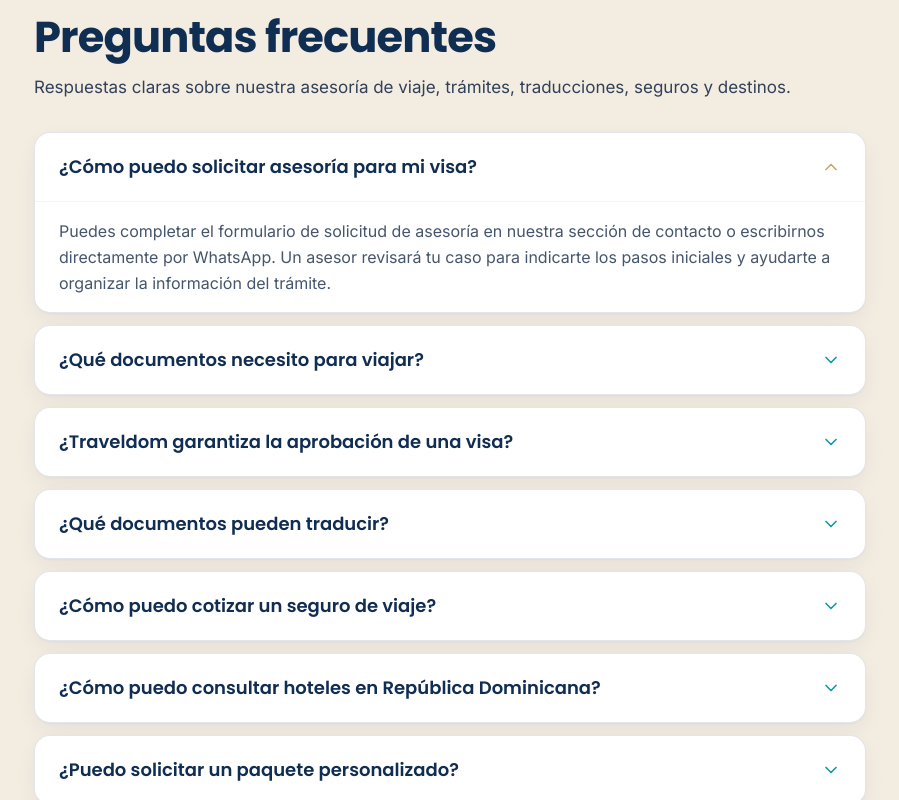
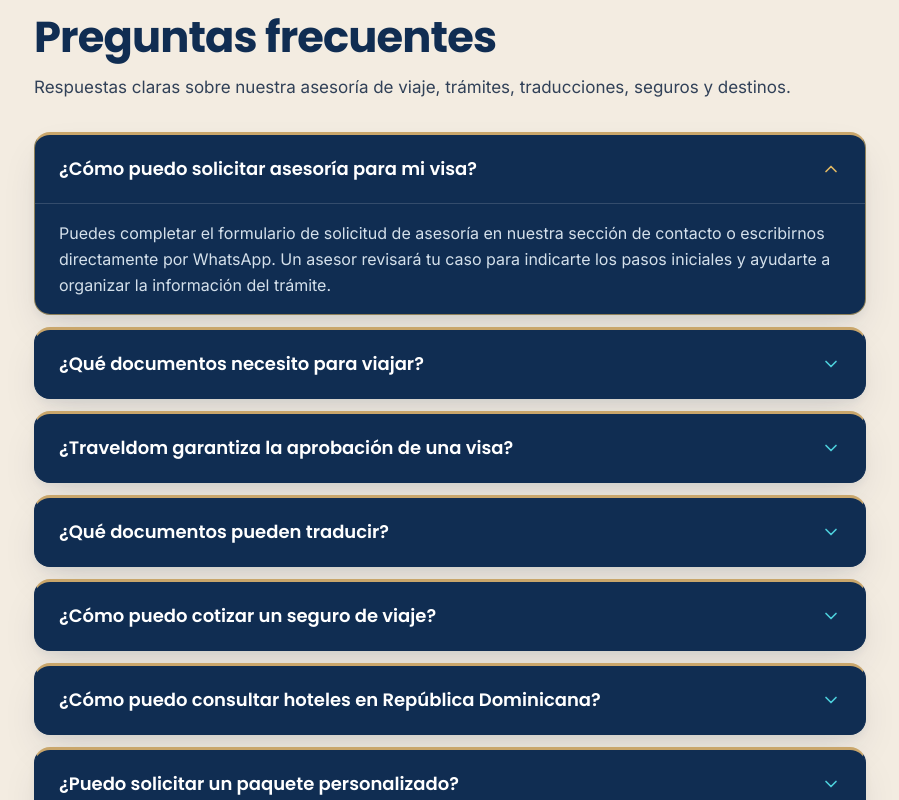
Before and after one commit to danielomartb-DK/Traveldom, a Next.js app: page / in a window 1280 px wide. Shown: the part 7880-8680 px from the top of the page, without its empty margins (190-1089 px from the left). Built offline with nearby package versions, Linux system fonts and the light colour scheme; no server answers.

Commit message:
style(faq): unify FAQ cards with navy and gold theme

```diff
--- a/src/components/FaqSection.tsx
+++ b/src/components/FaqSection.tsx
@@ -34,7 +34,11 @@ export function FaqSection() {
             return (
               <RevealOnScroll key={faq.id} delayMs={idx * 55}>
                 <div
-                  className="overflow-hidden rounded-[var(--radius-md)] border border-[#102D52]/12 bg-white shadow-[var(--shadow-card)] transition-colors hover:border-[#0E9AA7]/50"
+                  className={`overflow-hidden rounded-[var(--radius-md)] border border-t-[3px] border-t-[#C9A66B] bg-[#102D52] text-white shadow-[var(--shadow-elevated)] transition-colors ${
+                    isOpen
+                      ? "border-[#E3B963]/60"
+                      : "border-[#102D52] hover:border-[#0E9AA7]/60"
+                  }`}
                 >
                 <h3>
                   <button
@@ -43,14 +47,14 @@ export function FaqSection() {
                     aria-expanded={isOpen}
                     aria-controls={panelId}
                     onClick={() => toggleItem(faq.id)}
-                    className="flex w-full items-center justify-between gap-3 px-4 py-4 text-left transition-colors hover:bg-[#FAF7F2]/60 sm:gap-4 sm:px-6 sm:py-5"
+                    className="flex w-full items-center justify-between gap-3 px-4 py-4 text-left transition-colors hover:bg-white/[0.04] sm:gap-4 sm:px-6 sm:py-5"
                   >
-                    <span className="font-[family-name:var(--font-poppins)] text-[15px] font-semibold text-[#102D52] sm:text-lg">
+                    <span className="font-[family-name:var(--font-poppins)] text-[15px] font-semibold text-white sm:text-lg">
                       {faq.question}
                     </span>
                     <ChevronDown
-                      className={`h-5 w-5 shrink-0 text-[#0E9AA7] transition-transform duration-300 ease-out motion-reduce:transition-none ${
-                        isOpen ? "rotate-180 text-[#C9A66B]" : "rotate-0"
+                      className={`h-5 w-5 shrink-0 transition-transform duration-300 ease-out motion-reduce:transition-none ${
+                        isOpen ? "rotate-180 text-[#E3B963]" : "rotate-0 text-[#4DD0DC]"
                       }`}
                       strokeWidth={2}
                       aria-hidden="true"
@@ -70,7 +74,7 @@ export function FaqSection() {
                   }`}
                 >
                   <div className="overflow-hidden">
-                    <div className="border-t border-slate-100 px-4 py-3.5 text-sm leading-relaxed text-slate-600 sm:px-6 sm:py-4 sm:text-base">
+                    <div className="border-t border-white/15 px-4 py-3.5 text-sm leading-relaxed text-[#EAF4FC]/90 sm:px-6 sm:py-4 sm:text-base">
                       {faq.answer}
                     </div>
                   </div>
```
